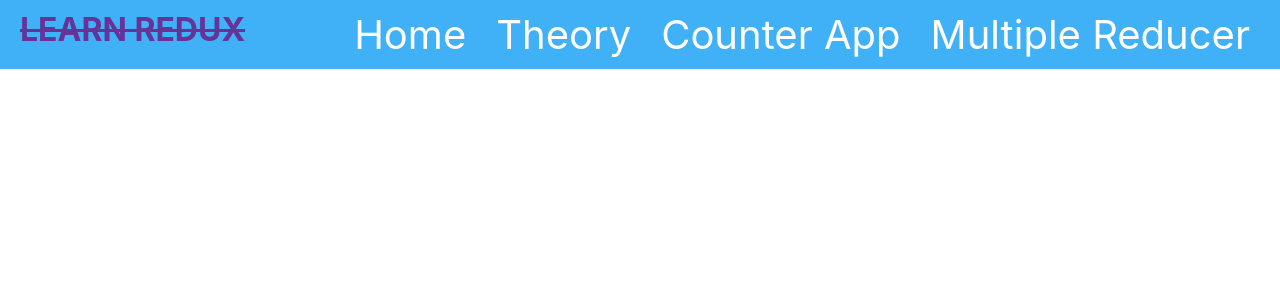
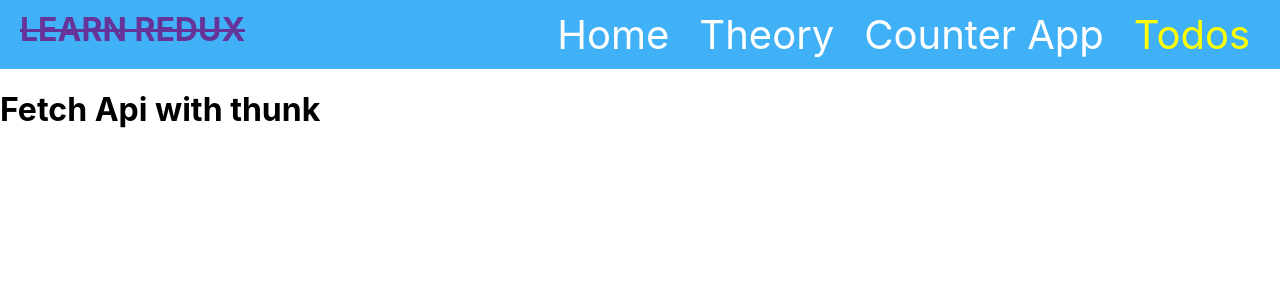
Before and after one commit to khaled39ab/Basic-Redux, a React (Create React App) app: page /todos in a window 1280 px wide. Shown: the top 300 px of the page. Built offline with nearby package versions, Linux system fonts and the light colour scheme.

Commit message:
redux reducer complete

```diff
--- a/src/App.js
+++ b/src/App.js
@@ -3,8 +3,8 @@ import './App.css';
 import Theory from './page/Class/Theory';
 import Home from './page/home/Home';
 import Navbar from './page/navbar/Navbar';
+import Todos from './page/todos/Todos';
 import FundamentalAgain from './primaryRedux/FundamentalAgain';
-import MultipleReducerAgain from './primaryRedux/MultipleReducerAgain';
 
 function App() {
 
@@ -16,7 +16,7 @@ function App() {
         <Route path='/' element={<Home />}></Route>
         <Route path='/theory' element={<Theory />}></Route>
         <Route path='/counter-app' element={<FundamentalAgain />}></Route>
-        <Route path='/multipleReducer' element={<MultipleReducerAgain />}></Route>
+        <Route path='/todos' element={<Todos/>}></Route>
       </Routes>
     </div>
   );
--- a/src/page/navbar/Navbar.js
+++ b/src/page/navbar/Navbar.js
@@ -13,7 +13,7 @@ const Navbar = () => {
                 <NavLink className='link' to={'/'}>Home</NavLink>
                 <NavLink className='link' to={'/theory'}>Theory</NavLink>
                 <NavLink className='link' to={'/counter-app'}>Counter App</NavLink>
-                <NavLink className='link' to={'/multipleReducer'}>Multiple Reducer</NavLink>
+                <NavLink className='link' to={'/todos'}>Todos</NavLink>
             </nav>
         </div>
     );
--- a/src/page/todos/Todos.js
+++ b/src/page/todos/Todos.js
@@ -59,13 +59,13 @@ const Todos = () => {
                 }
 
             default:
-                break;
+                return state;
         }
     }
 
     return (
         <div>
-
+            <h1>Fetch Api with thunk</h1>
         </div>
     );
 };
```
